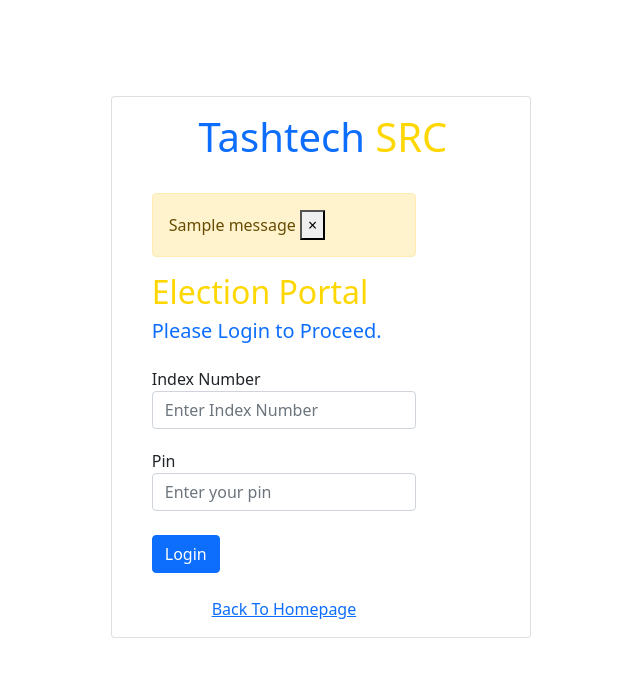
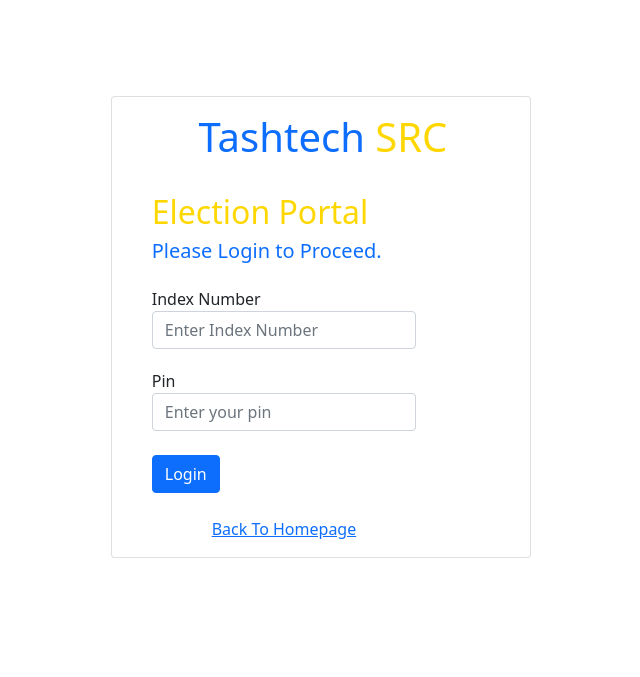
Before and after one commit to DevPrinceK/tashtech-evoting, a Django app: page /login/ in a window 1280 px wide. Shown: the top 677 px of the page, without its empty margins (319-959 px from the left). Run offline with Django 4.2, Linux system fonts and the light colour scheme; tables that the repository leaves empty hold one stand-in row (values such as "Sample post"); one stand-in notice (Sample message) is shown.

Commit message:
Update login.html

```diff
--- a/core/accounts/templates/accounts/login.html
+++ b/core/accounts/templates/accounts/login.html
@@ -4,17 +4,6 @@
 {% block content %}
 <div class="card-body" style="width: 80%;">
     <div class="main-signup-header">
-        <!-- handle alert messages -->
-        {% if messages %}
-        {% for message in messages %}
-        <div class="alert alert-warning alert-dismissible fade show" role="alert">
-            {{message}}
-            <button type="button" class="close" data-dismiss="alert" aria-label="Close">
-                <span aria-hidden="true">&times;</span>
-            </button>
-        </div>
-        {% endfor %}
-        {% endif %}
         <h2 style="color: gold;">Election Portal</h2>
         <h5 class="fw-semibold mb-4 text-primary">Please Login to Proceed.</h5>
         <form action="" method="POST">
```
